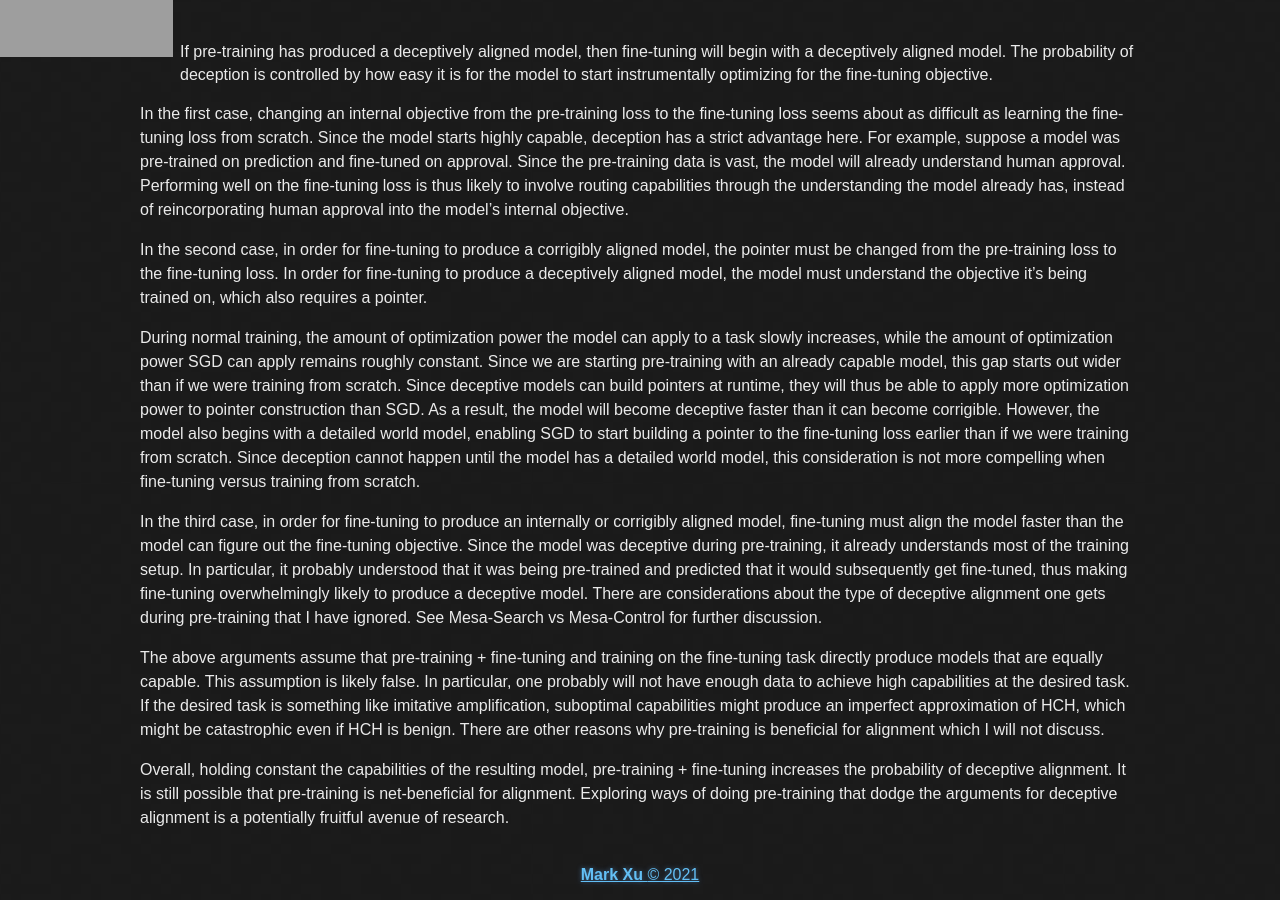
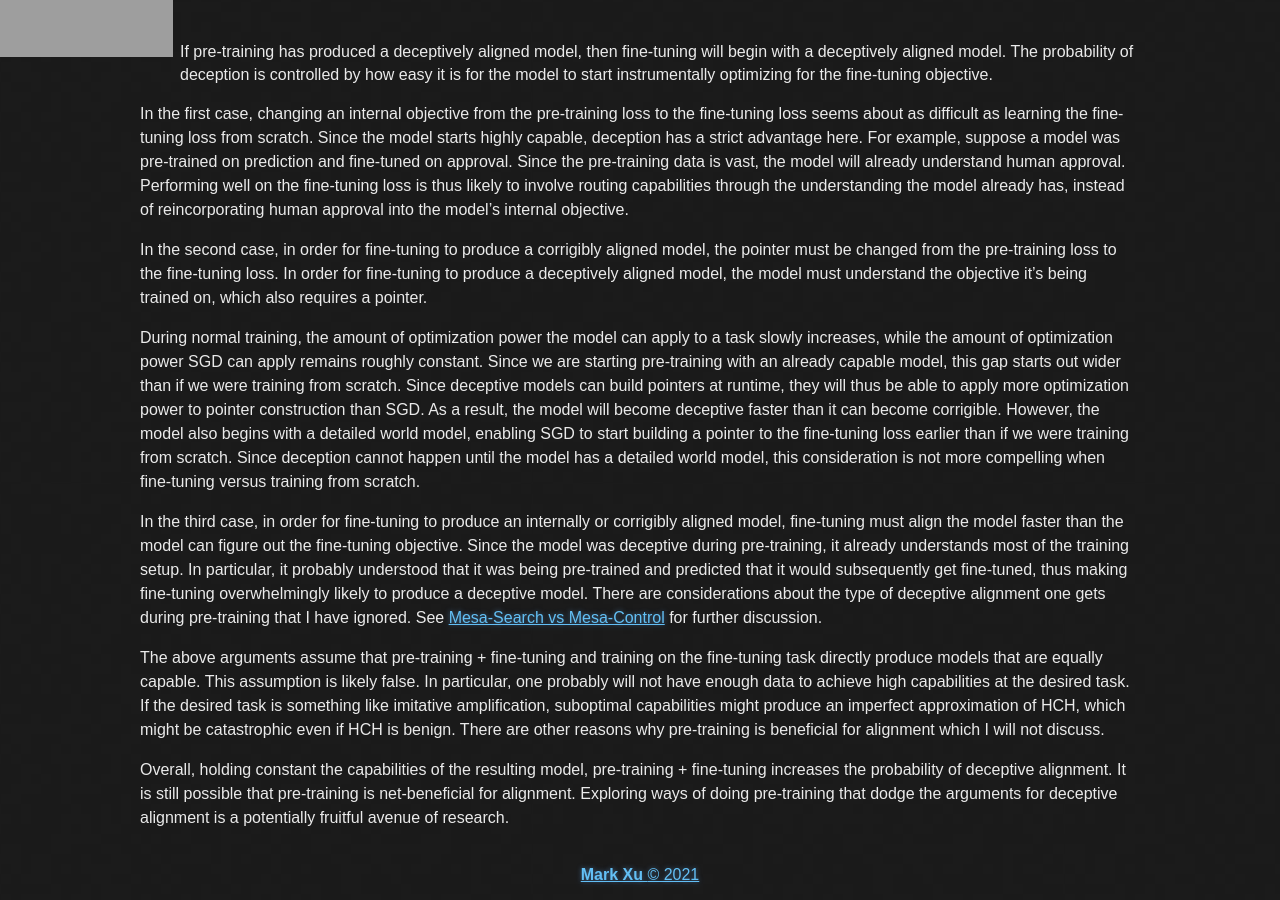
Before and after one commit to tocttou/hacker-blog, a Jekyll site: the page built from _posts/2021-5-08-Pre-Training-Deception.md, in a window 1280 px wide and 900 px high, scrolled down 2709 px. Built offline with Jekyll 4.4.1, drawn with Linux system fonts in a browser that asks for light colours; part of the change alters nothing that is shown; some of the changed text lies outside the part shown.

Commit message:
Update 2021-5-08-Pre-Training-Deception.md

```diff
--- a/_posts/2021-5-08-Pre-Training-Deception.md
+++ b/_posts/2021-5-08-Pre-Training-Deception.md
@@ -32,7 +32,7 @@ In the second case, in order for fine-tuning to produce a corrigibly aligned mod
 
 During normal training, the amount of optimization power the model can apply to a task slowly increases, while the amount of optimization power SGD can apply remains roughly constant. Since we are starting pre-training with an already capable model, this gap starts out wider than if we were training from scratch. Since deceptive models can build pointers at runtime, they will thus be able to apply more optimization power to pointer construction than SGD. As a result, the model will become deceptive faster than it can become corrigible. However, the model also begins with a detailed world model, enabling SGD to start building a pointer to the fine-tuning loss earlier than if we were training from scratch. Since deception cannot happen until the model has a detailed world model, this consideration is not more compelling when fine-tuning versus training from scratch.
 
-In the third case, in order for fine-tuning to produce an internally or corrigibly aligned model, fine-tuning must align the model faster than the model can figure out the fine-tuning objective. Since the model was deceptive during pre-training, it already understands most of the training setup. In particular, it probably understood that it was being pre-trained and predicted that it would subsequently get fine-tuned, thus making fine-tuning overwhelmingly likely to produce a deceptive model. There are considerations about the type of deceptive alignment one gets during pre-training that I have ignored. See Mesa-Search vs Mesa-Control for further discussion.
+In the third case, in order for fine-tuning to produce an internally or corrigibly aligned model, fine-tuning must align the model faster than the model can figure out the fine-tuning objective. Since the model was deceptive during pre-training, it already understands most of the training setup. In particular, it probably understood that it was being pre-trained and predicted that it would subsequently get fine-tuned, thus making fine-tuning overwhelmingly likely to produce a deceptive model. There are considerations about the type of deceptive alignment one gets during pre-training that I have ignored. See [Mesa-Search vs Mesa-Control](https://www.alignmentforum.org/posts/WmBukJkEFM72Xr397/mesa-search-vs-mesa-control) for further discussion.
 
 The above arguments assume that pre-training + fine-tuning and training on the fine-tuning task directly produce models that are equally capable. This assumption is likely false. In particular, one probably will not have enough data to achieve high capabilities at the desired task. If the desired task is something like imitative amplification, suboptimal capabilities might produce an imperfect approximation of HCH, which might be catastrophic even if HCH is benign. There are other reasons why pre-training is beneficial for alignment which I will not discuss.
 
```
